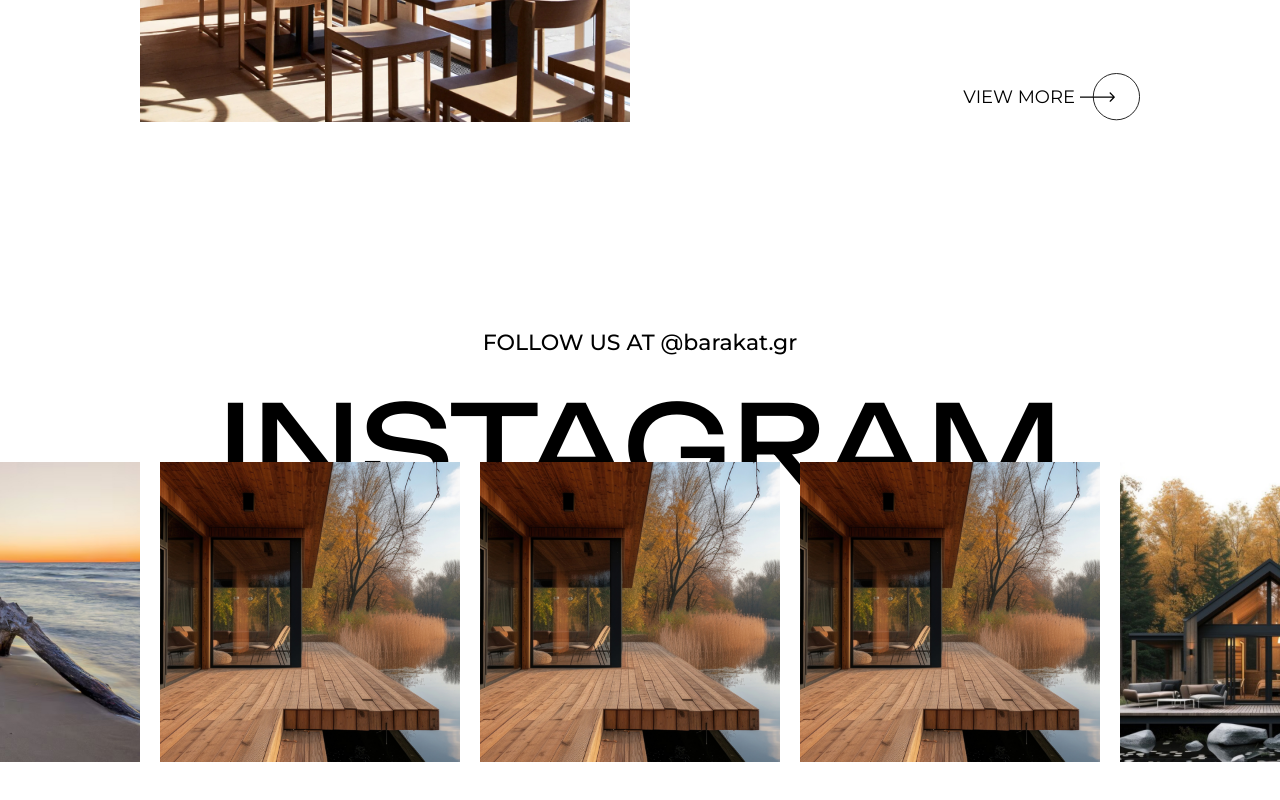
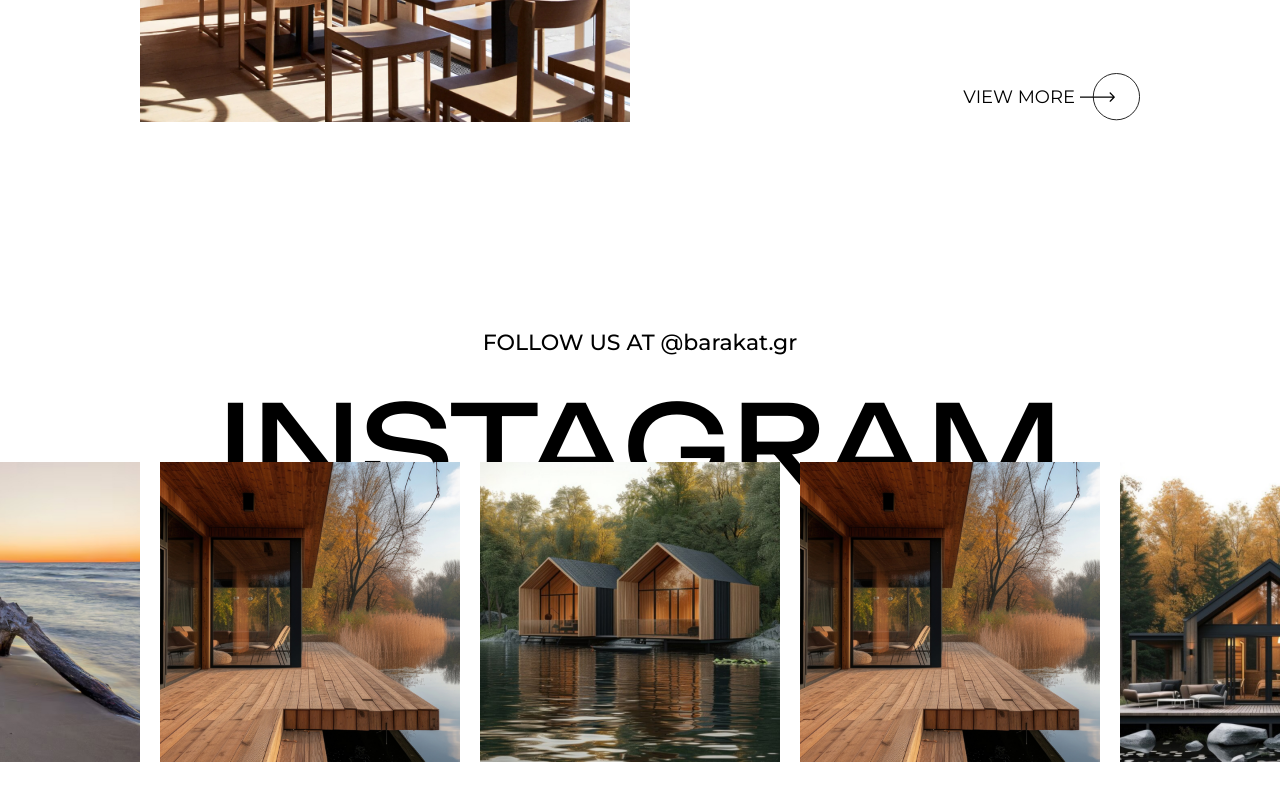
Before and after one commit to IwantPizza-404/Barakat, a Vue app in the folder frontend/: page / in a window 1280 px wide. Shown: the part 3274-4074 px from the top of the page. Built offline with nearby package versions, Linux system fonts and the light colour scheme.

Commit message:
some fixes

```diff
--- a/frontend/src/components/InstaBanner.vue
+++ b/frontend/src/components/InstaBanner.vue
@@ -17,15 +17,21 @@
   </template>
 
   <script>
+  import img1 from  '@/assets/images/img1.jpg'
+  import img2 from  '@/assets/images/img2.jpg'
+  import img3 from  '@/assets/images/img3.jpg'
+  import img4 from  '@/assets/images/img4.jpg'
+
+
   export default {
     data() {
       return {
         slides: [
-          '/src/assets/images/img1.jpg',
-          '/src/assets/images/img2.jpg',
-          '/src/assets/images/img3.jpg',
-          '/src/assets/images/img1.jpg',
-          '/src/assets/images/img1.jpg',
+          img1,
+          img2,
+          img3,
+          img1,
+          img4,
         ],
       };
     },
```
Also changed, not shown: frontend/src/assets/images/img4.jpg (added).
